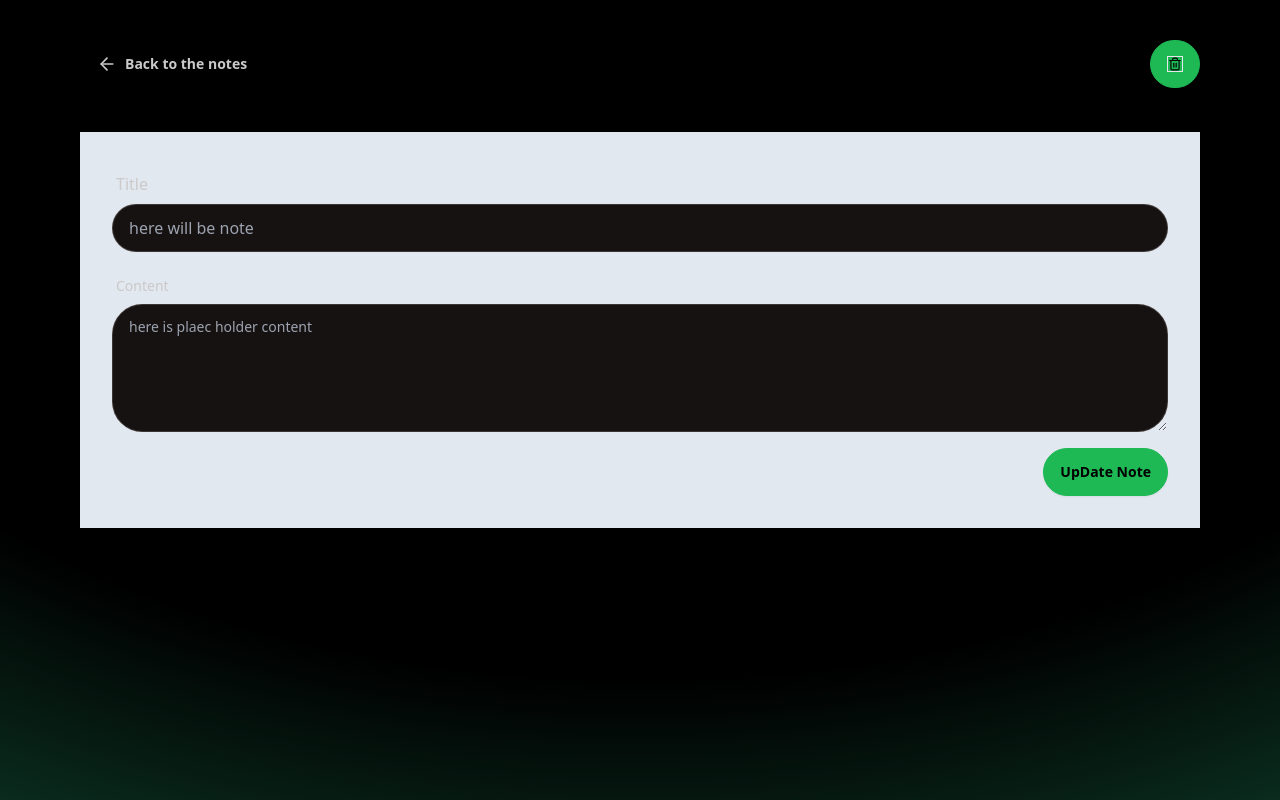
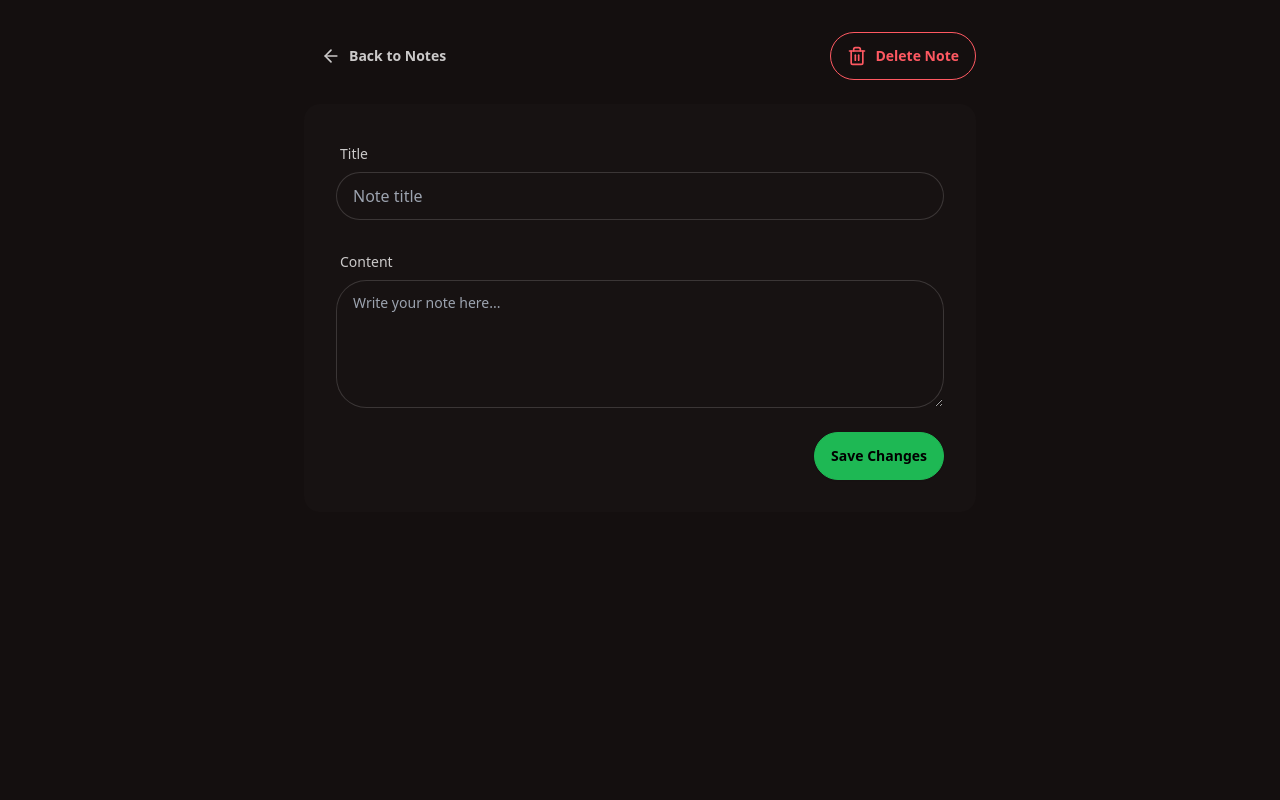
Before and after one commit to abimaelhernandez/FsNotesApp, a React app in the folder frontend/: page /note/1 in a window 1280 px wide. Built offline with nearby package versions, Linux system fonts and the light colour scheme; no server answers; the HTML template or start-up script is replaced by a standard one.

Commit message:
whole push

```diff
--- a/frontend/src/pages/Home.jsx
+++ b/frontend/src/pages/Home.jsx
@@ -47,12 +47,14 @@ const Home = () => {
           </div>
         </>
         }
+
         {
           notes.length === 0 && !isRateLimited &&
           <>
             <NotesNotFound />
           </>
         }
+
         {notes.length > 0 && !isRateLimited &&
         (
           <div className="grid grid-cols-1 md:grid-cols-2 lg:grid-cols-3 gap-6">
--- a/frontend/src/pages/NoteDetail.jsx
+++ b/frontend/src/pages/NoteDetail.jsx
@@ -1,5 +1,5 @@
 import { useEffect, useState } from "react"
-import { Link, useParams } from "react-router"
+import { Link, useParams, useNavigate } from "react-router"
 import { ArrowLeftIcon, Trash2Icon } from "lucide-react"
 import api from "../lib/axios"
 import toast from "react-hot-toast"
@@ -9,13 +9,12 @@ const NoteDetail = () => {
   const [loading, setLoading] = useState(false)
   const [saving, setSaving] = useState(false)
 
-  const [title, setTitle] = useState('')
-  const [content, setContent] = useState('')
-
   const { id } = useParams()
+  const navigate = useNavigate()
 
   const handleSbumit = (e) => {
     e.prevenDefault()
+    setSaving(true)
     console.log('jere is change', title, content)
   }
 
@@ -33,6 +32,21 @@ const NoteDetail = () => {
     }
   }
 
+  const deleteNote = async (e, id) => {
+    e.preventDefault()
+    if (!window.confirm("Are you sure you want to delete this note?")) return
+    console.log('delete note clicked', note._id)
+    try {
+      await api.delete(`/notes/${note._id}`)
+      toast.success('That note has been deleted')
+      navigate('/')
+    } catch (error) {
+      console.error('Error in hadle delte', error)
+      toast.error('Error deleting the note')
+    }
+  }
+
+
   useEffect(()=>{
     if(id) {
       console.log('mounted here is ID NOTE deatial', id)
@@ -40,62 +54,67 @@ const NoteDetail = () => {
     }
   }, [])
 
+  if (loading) {
     return (
-    <div className="min-h-screen min-w-screen py-10 px-20">
+      <div className="min-h-screen bg-base-200 flex items-center justify-center">
+        <LoaderIcon className="animate-spin size-10" />
+      </div>
+    );
+  }
 
-      <div className="constrols w-full flex justify-between mb-5">
-        <Link to="/" className="btn btn-ghost mb-6">
-          <ArrowLeftIcon className="size-5"/>
-          Back to the notes
+  return (
+    <div className="min-h-screen bg-base-200">
+      <div className="container mx-auto px-4 py-8">
+        <div className="max-w-2xl mx-auto">
+          <div className="flex items-center justify-between mb-6">
+            <Link to="/" className="btn btn-ghost">
+              <ArrowLeftIcon className="h-5 w-5" />
+              Back to Notes
             </Link>
-        <button className="btn btn-primary">
-          <Trash2Icon
-            className="size-4 border border-1"
-            onClick={()=> console.log('here would be delete')}
-          />
+            <button onClick={deleteNote} className="btn btn-error btn-outline">
+              <Trash2Icon className="h-5 w-5" />
+              Delete Note
             </button>
           </div>
 
-      <div className="card-body min-w-fit bg-slate-200">
-        <form onSubmit={handleSbumit}>
+          <div className="card bg-base-100">
+            <div className="card-body">
               <div className="form-control mb-4">
                 <label className="label">
-              <span className="text">
-                Title
-              </span>
+                  <span className="label-text">Title</span>
                 </label>
                 <input
+                  type="text"
+                  placeholder="Note title"
                   className="input input-bordered"
-              type="text"
-              placeholder={note?.title || 'here will be note'}
-              value={title}
-              onChange={(e)=> setTitle(e.target.value)}
+                  value={note.title}
+                  onChange={(e) => setNote({ ...note, title: e.target.value })}
                 />
               </div>
 
               <div className="form-control mb-4">
                 <label className="label">
-              <span className="label-text">
-                Content
-              </span>
+                  <span className="label-text">Content</span>
                 </label>
                 <textarea
-              placeholder={note.content || 'here is plaec holder content'}
+                  placeholder="Write your note here..."
                   className="textarea textarea-bordered h-32"
-              value={content}
-              onChange={(e) => setContent(e.target.value)}
+                  value={note.content}
+                  onChange={(e) => setNote({ ...note, content: e.target.value })}
                 />
               </div>
 
-          <div className="class-actions flex justify-end">
-            <button type="submit" className="btn btn-primary" disabled={loading}>
-              {loading ? 'creating ...' : 'UpDate Note'}
+              <div className="card-actions justify-end">
+                <button className="btn btn-primary" disabled={saving} onClick={handleSbumit}>
+                  {saving ? "Saving..." : "Save Changes"}
                 </button>
               </div>
-        </form>
             </div>
           </div>
-  )
+        </div>
+      </div>
+    </div>
+  );
 }
 
 export default NoteDetail
```
Also changed, not shown: 1 other file (tests, documents, lock files or other folders). Lines whose indentation alone changed are shown as unchanged.
